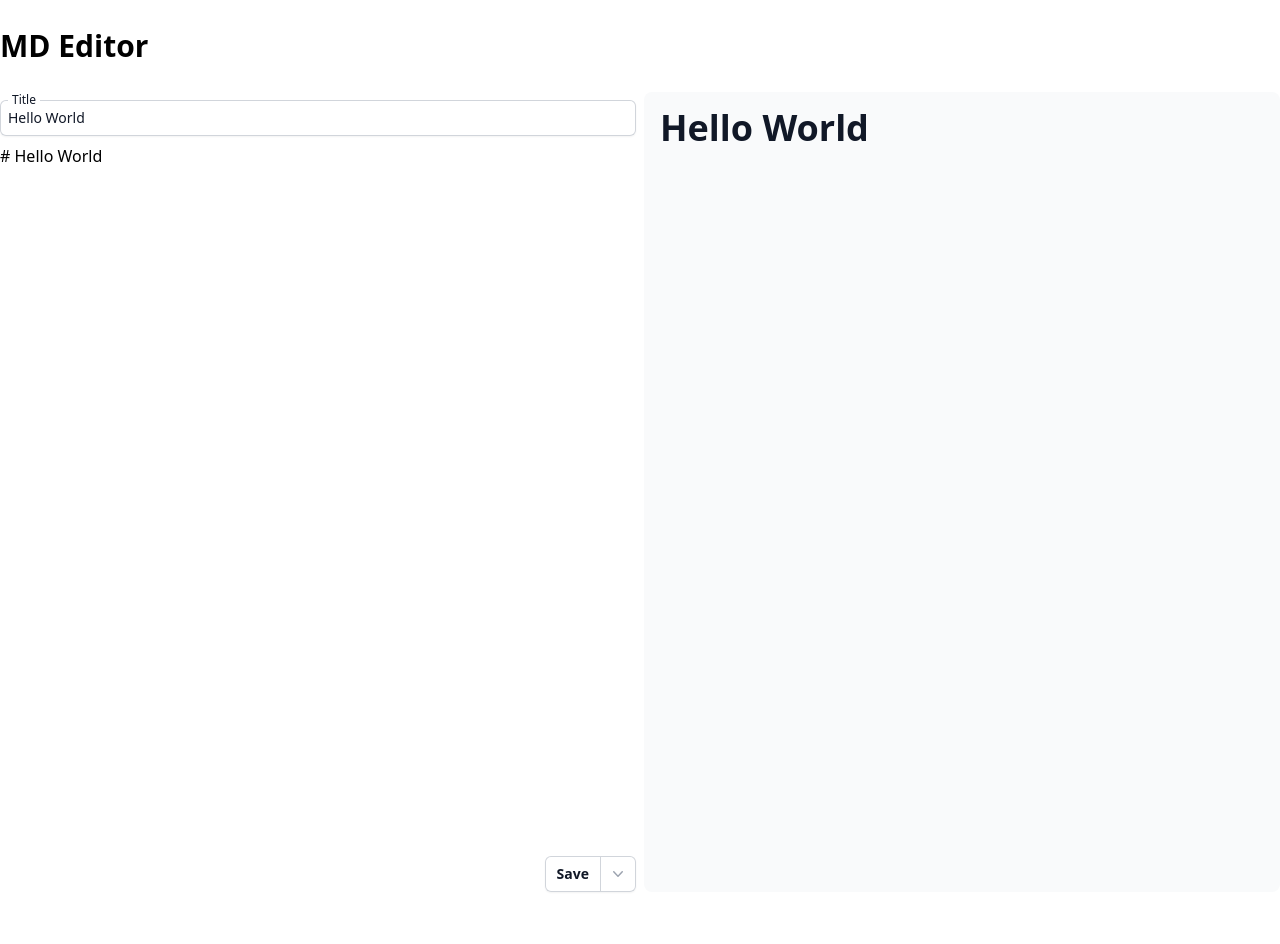
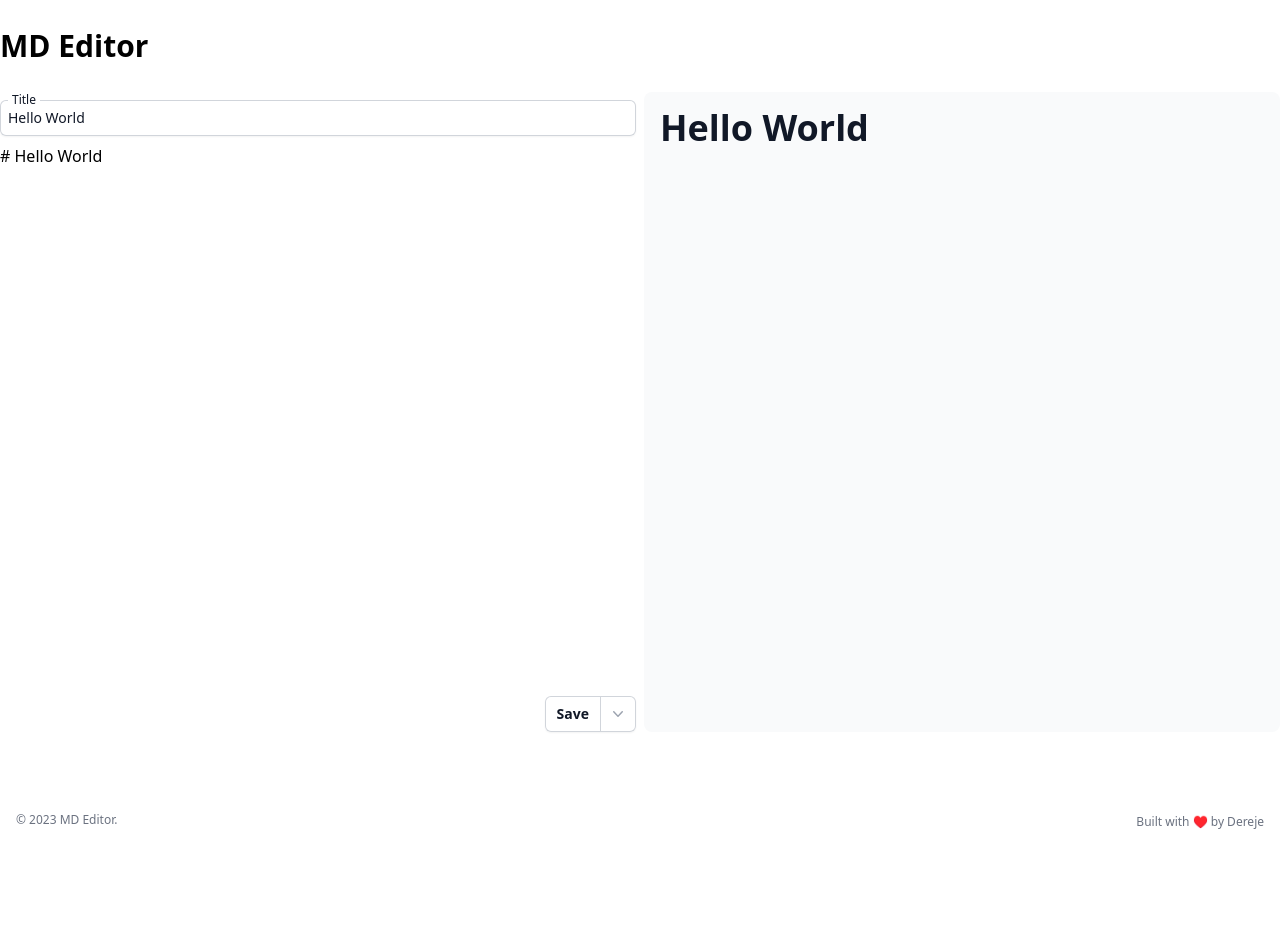
Before and after one commit to Dereje-getu-tadesse-10/md-on, a React (Vite) app: page / in a window 1280 px wide. Shown: the top 944 px of the page. After the commit the page ends 908 px from the top, so only its background shows below. Built offline with nearby package versions, Linux system fonts and the light colour scheme.

Commit message:
update: container height

```diff
--- a/src/components/Footer.tsx
+++ b/src/components/Footer.tsx
@@ -2,7 +2,7 @@
 
 export const Footer = () =>  {
     return (
-        <footer className="bg-white">
+        <footer className="bg-white py-7">
             <div className="container mx-auto px-4 py-12 md:flex md:items-center md:justify-between">
                 <div className="mt-8 md:order-1 md:mt-0 flex justify-between items-center w-full">
                     <p className="text-center text-xs leading-5 text-gray-500">
--- a/src/components/Wrapper.tsx
+++ b/src/components/Wrapper.tsx
@@ -26,7 +26,7 @@ export const Wrapper = ({ children }: { children: ReactNode }) => {
 		<Header />
 		<main className="container mx-auto px-4 md:px-0">
 			{alert?.message && <Alert message={alert.message} type={alert} />}
-			<section className={"min-h-screen grid md:grid-cols-2 md:gap-2"}>
+			<section className={"min-h-[80vh] grid md:grid-cols-2 md:gap-2"}>
 				{children}
 			</section>
 		</main>
```
